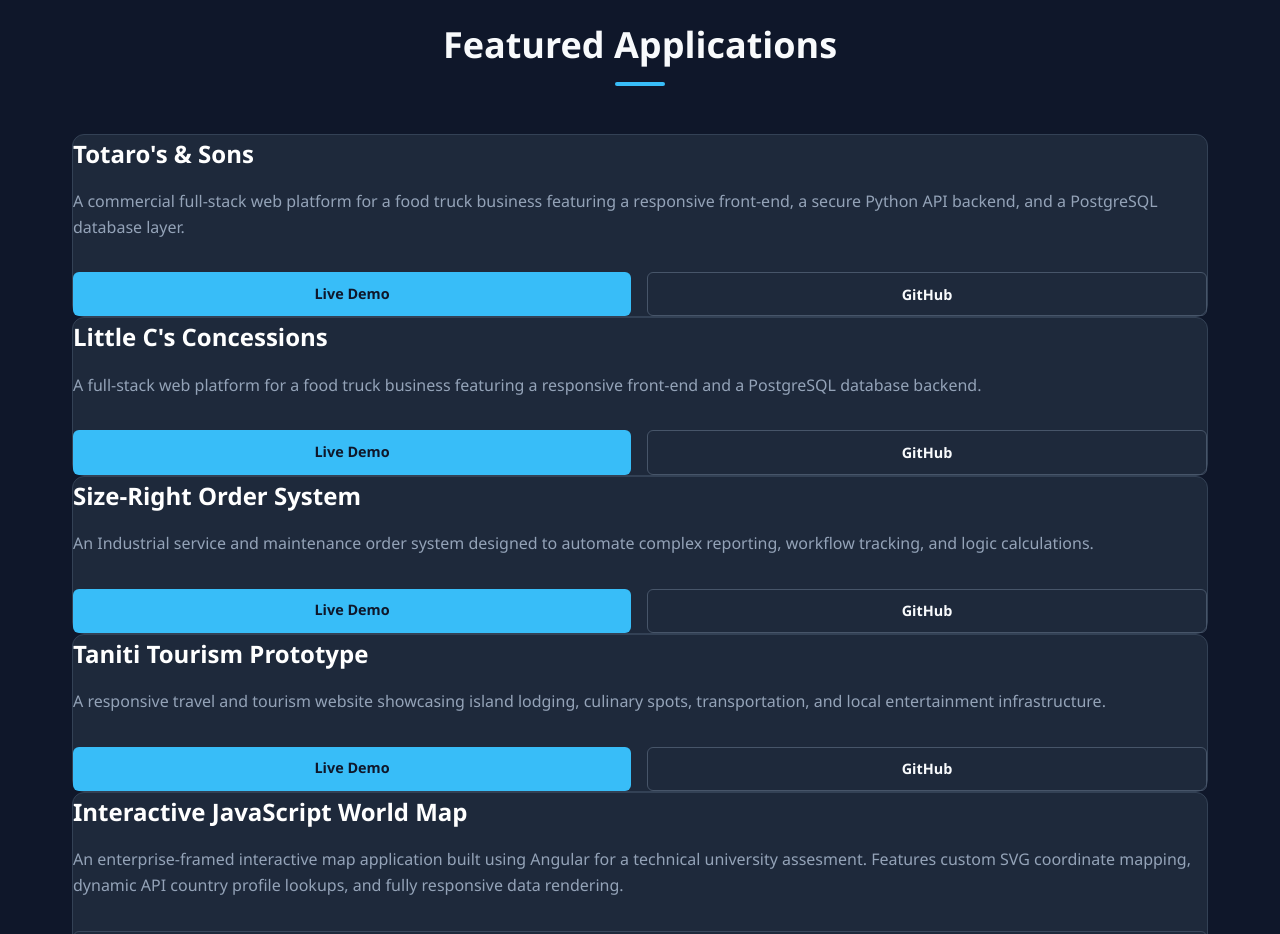
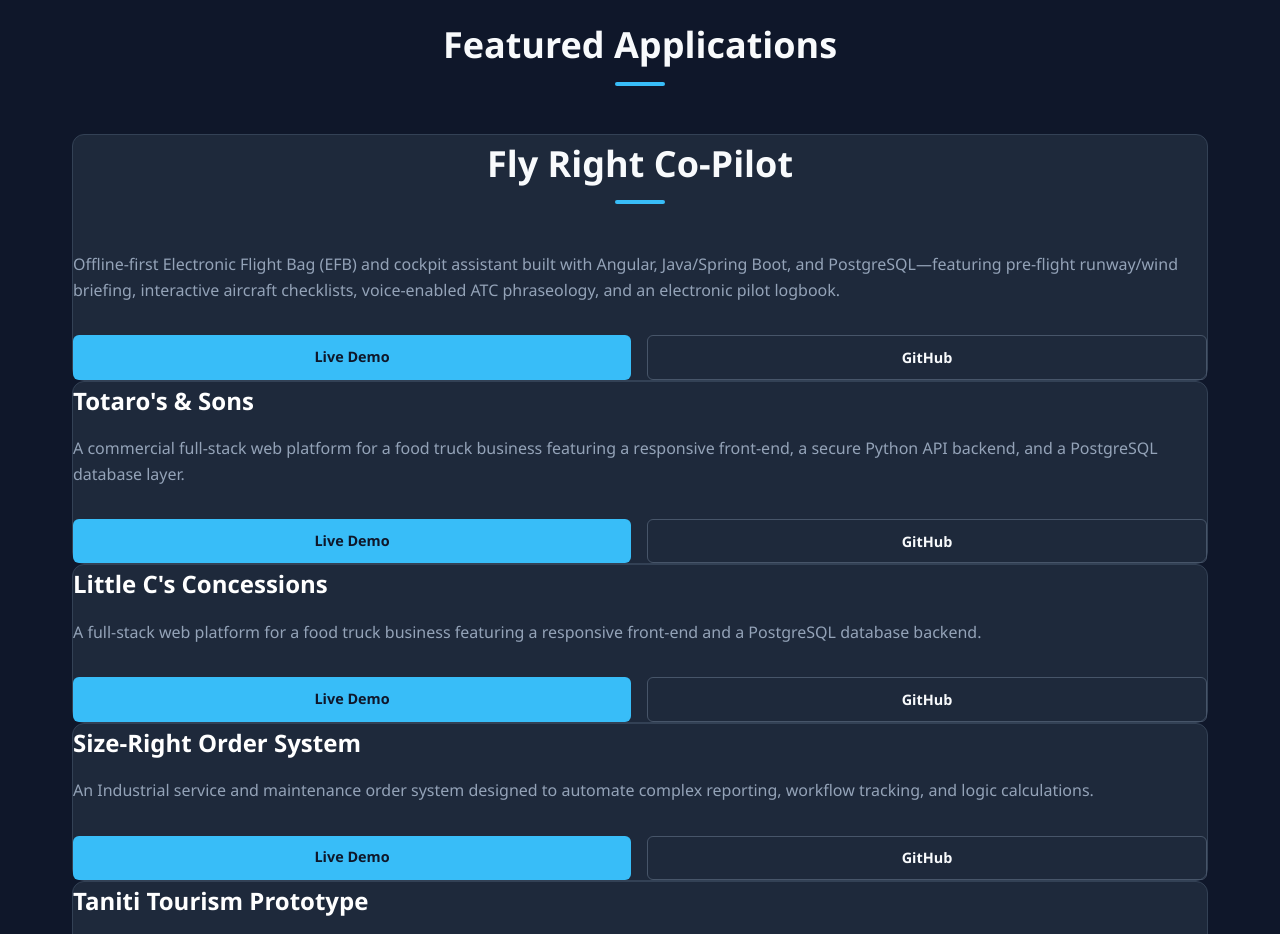
Before and after one commit to Codingforachange/Codingforachange.github.io, a plain HTML site: page index.html in a window 1280 px wide. Shown: the part 880-1814 px from the top of the page. Drawn offline with Linux system fonts and the light colour scheme.

Commit message:
Add Fly Right Co-Pilot project card

```diff
--- a/index.html
+++ b/index.html
@@ -34,6 +34,16 @@
     <section id="projects" class="projects-section">
         <h3>Featured Applications</h3>
         <div class="projects-grid">
+
+             <div class="project-card">
+                <h3>Fly Right Co-Pilot</h3>
+                <p>Offline-first Electronic Flight Bag (EFB) and cockpit assistant built with Angular, Java/Spring Boot, and PostgreSQL—featuring pre-flight runway/wind briefing, interactive aircraft checklists, voice-enabled ATC phraseology, and an electronic pilot logbook.</p>
+                <div class="project-links">
+                    <a href="https://fly-right-copilot.vercel.app" class="project-btn" target="_blank">Live Demo</a>
+                    <a href="https://github.com/Codingforachange/FlyRight-Copilot" class="project-btn secondary" target="_blank">GitHub</a>
+                </div>
+            </div>
+
 
             <div class="project-card">
                 <h4>Totaro's & Sons</h4>
```
